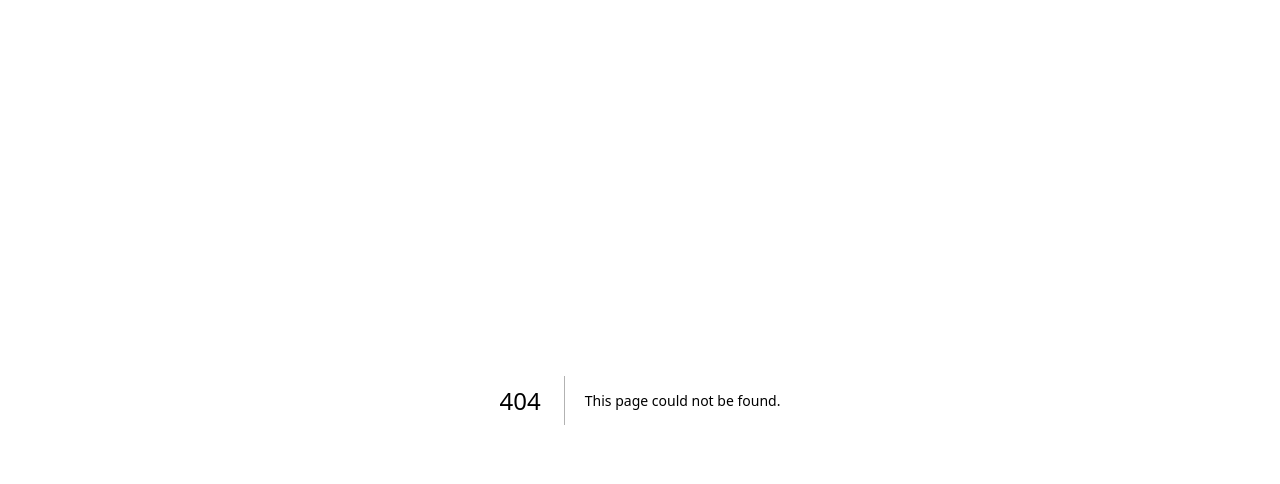
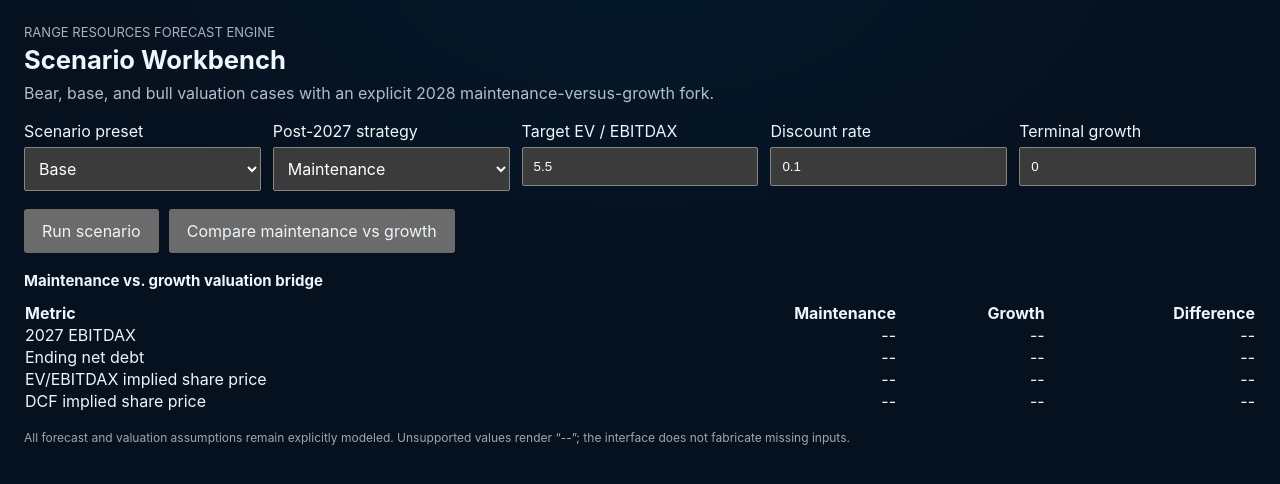
Before and after one commit to christian-04-code/rrc-peer-dashboard, a Next.js app: page /forecast in a window 1280 px wide. Before the commit this address had no page. Shown: the top 484 px of the page. Built offline with nearby package versions, Linux system fonts and the light colour scheme.

Commit message:
Add RRC forecast scenario page

```diff
--- /dev/null
+++ b/app/forecast/page.tsx
@@ -0,0 +1,5 @@
+import { RrcScenarioWorkbench } from "@/components/forecast/RrcScenarioWorkbench";
+
+export default function ForecastPage() {
+  return <RrcScenarioWorkbench />;
+}
```
